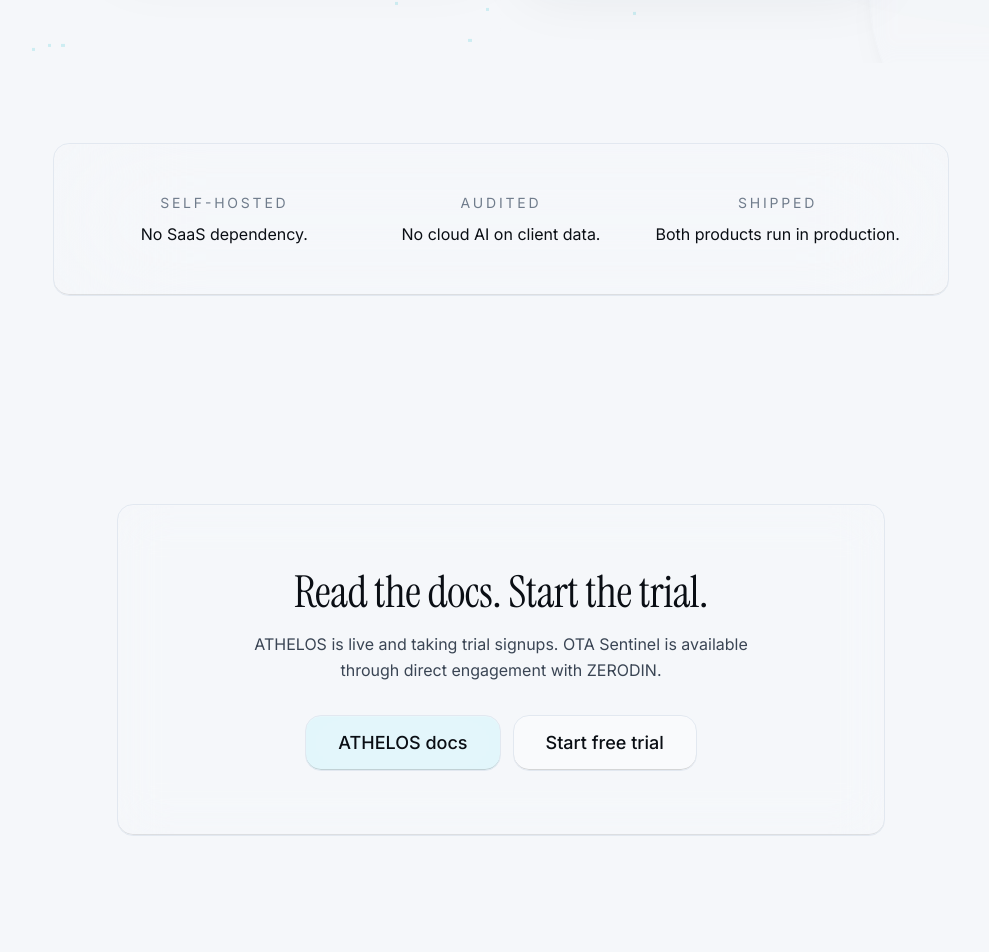
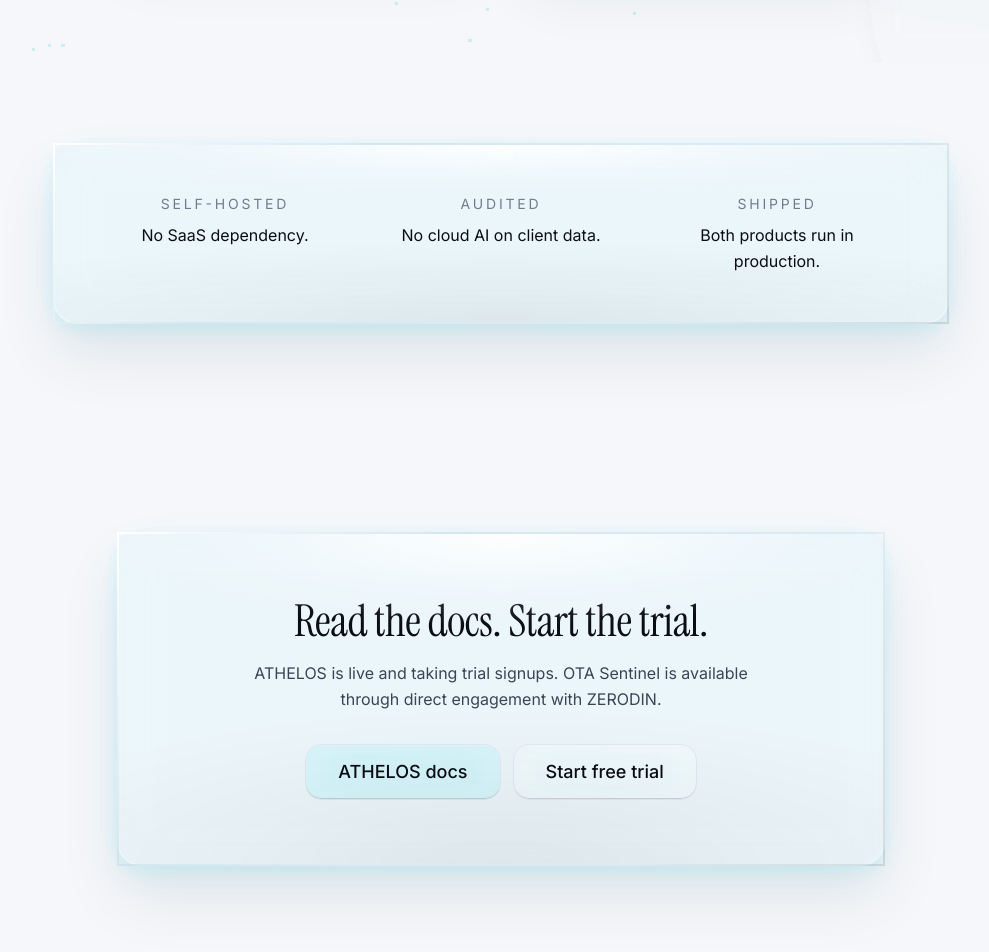
Before and after one commit to ZERODIN-IO/zerodin, a Next.js app: page / in a window 1280 px wide. Shown: the part 1056-2008 px from the top of the page, without its empty margins (139-1128 px from the left). Built offline with nearby package versions, Linux system fonts and the light colour scheme.

Commit message:
feat(landing): unify landing panels on liquid material with curvier corners

```diff
--- a/src/app/page.tsx
+++ b/src/app/page.tsx
@@ -172,7 +172,7 @@ export default function HomePage() {
       <Section spacing="md">
         <Reveal>
           <Glass
-            material="thick"
+            material="liquid"
             className="max-w-4xl mx-auto p-8 md:p-12"
           >
             <div className="grid grid-cols-1 md:grid-cols-3 gap-8 text-center">
@@ -211,7 +211,7 @@ export default function HomePage() {
       <Section spacing="lg">
         <Reveal>
           <Glass
-            material="crystal"
+            material="liquid"
             className="max-w-3xl mx-auto p-10 md:p-16 text-center"
           >
             <DisplayText size="md" as="h2" className="mb-4">
--- a/src/components/glass/glass.tsx
+++ b/src/components/glass/glass.tsx
@@ -114,6 +114,7 @@ const materialClasses: Record<GlassMaterial, string> = {
   // so the panel looks like it glows from inside.
   liquid: cn(
     "backdrop-blur-xl bg-[rgba(0,227,253,0.04)] border-2 border-[rgba(0,227,253,0.12)]",
+    "rounded-3xl",
     "glass-liquid",
     "shadow-[0_4px_16px_rgba(0,227,253,0.12),0_16px_40px_rgba(0,227,253,0.06),0_32px_64px_rgba(0,0,0,0.08)]",
     "overflow-hidden"
```
